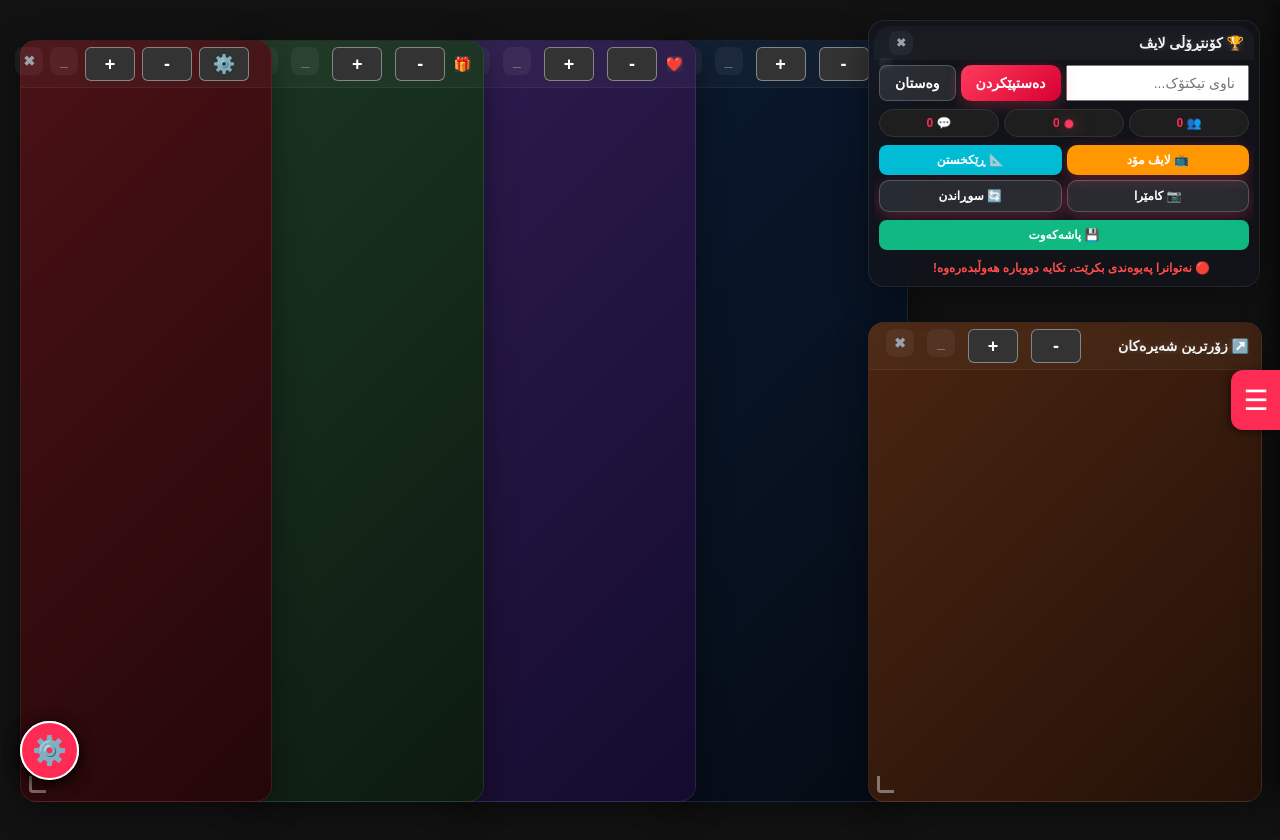
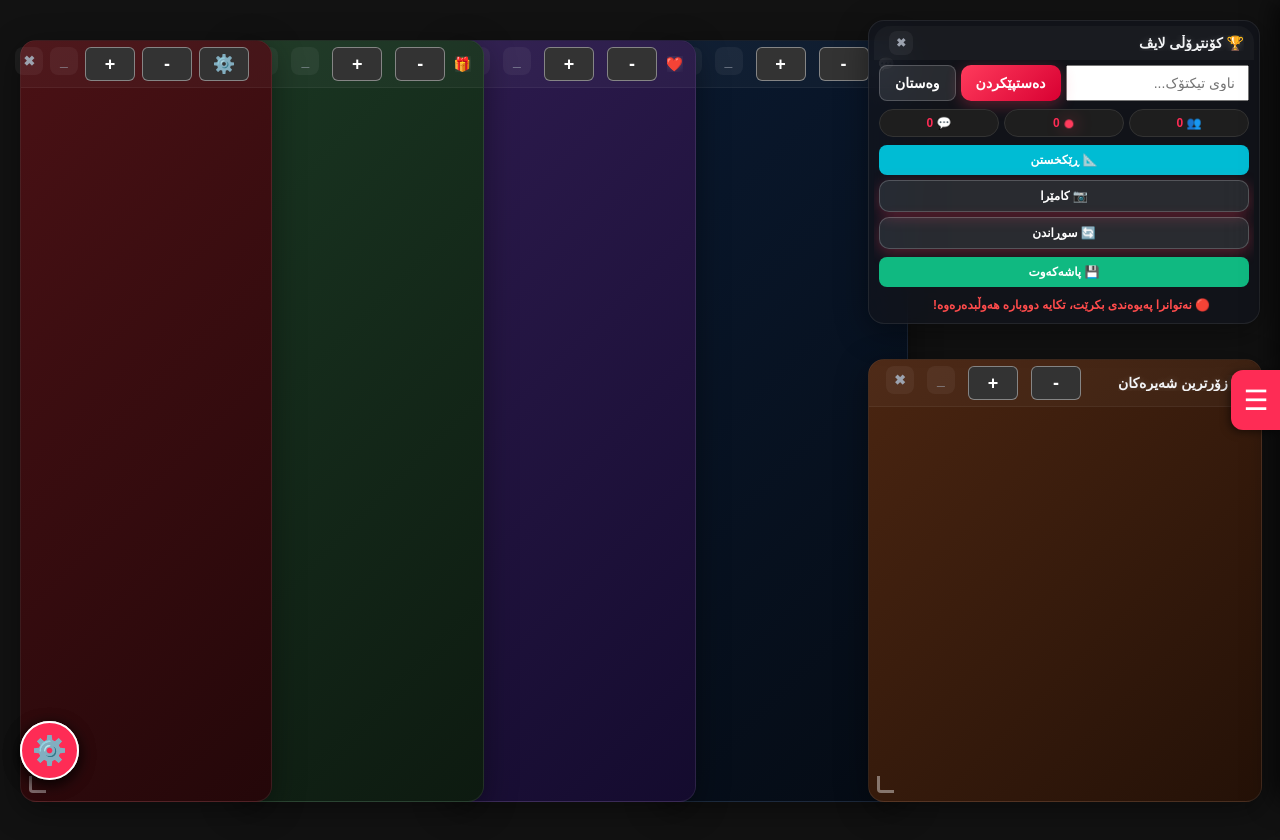
Before and after one commit to lovar99/tiktok, a plain HTML site: page frontend/index.html in a window 1280 px wide. Drawn offline with nearby package versions, Linux system fonts and the light colour scheme; sample sign-in values are in the browser's storage.

Commit message:
Remove live mode button and toggle function

```diff
--- a/frontend/index.html
+++ b/frontend/index.html
@@ -288,8 +288,7 @@
                 <div class="badge" style="margin: 0; padding: 6px 2px !important; font-size: 12px !important; white-space: nowrap; overflow: hidden;">💬 <span id="totalCommentsBadge">0</span></div>
             </div>
 
-            <div style="display: grid; grid-template-columns: 1fr 1fr; gap: 5px;">
-                <button class="start-btn" style="background: #ff9800; padding: 8px; font-size: 12px;" id="liveModeBtn" onclick="toggleLiveMode()">📺 لایڤ مۆد</button>
+            <div style="display: grid; grid-template-columns: 1fr; gap: 5px;">
                 <button class="save-btn" style="background: #00bcd4; color: white; padding: 8px; font-size: 12px; width: 100%; margin: 0;" onclick="autoArrangeWidgets()">📐 ڕێکخستن</button>
                 <button class="start-btn" style="background: rgba(255,255,255,0.1); border: 1px solid rgba(255,255,255,0.2); padding: 8px; font-size: 12px;" onclick="toggleCamera()">📷 کامێرا</button>
                 <button class="start-btn" style="background: rgba(255,255,255,0.1); border: 1px solid rgba(255,255,255,0.2); padding: 8px; font-size: 12px;" onclick="switchCamera()">🔄 سوڕاندن</button>
```
